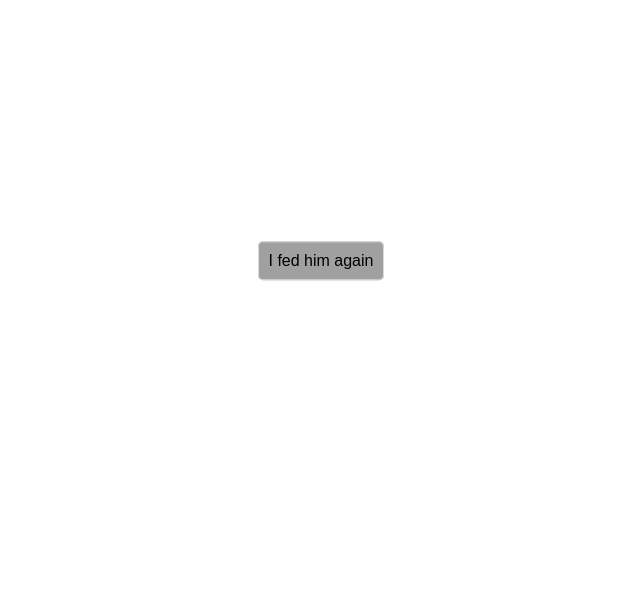
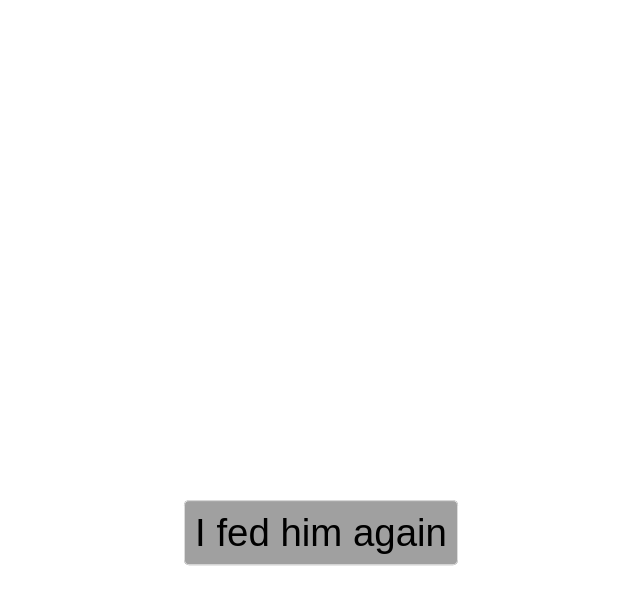
Before and after one commit to Jackson-S/Cat-Feeder, a Flask app: template templates/index.html in a window 1280 px wide. Shown: the part 149-754 px from the top of the page, without its empty margins (314-954 px from the left). Run offline with Flask 2, Linux system fonts and the light colour scheme; the template is opened without the code that fills it, so the values that code supplies are empty.

Commit message:
Change to screen size adaptive font.

```diff
--- a/static/style.css
+++ b/static/style.css
@@ -10,7 +10,9 @@
 
 h1 {
     font-family: sans-serif;
-    font-size: 2em;
+    /* Fallback for browsers not supporting vmax */
+    height: 6em;
+    font-size: 6vmax;
 }
 
 a {
@@ -21,6 +23,8 @@ a {
     margin-right:10px;
     padding:10px 10px 10px 10px;
     font-family: sans-serif;
-    font-size: 1em;
+    /* Fallback for browsers not supporting vmax */
+    height: 3em;
+    font-size: 3vmax;
     text-decoration: none;
 }
```
